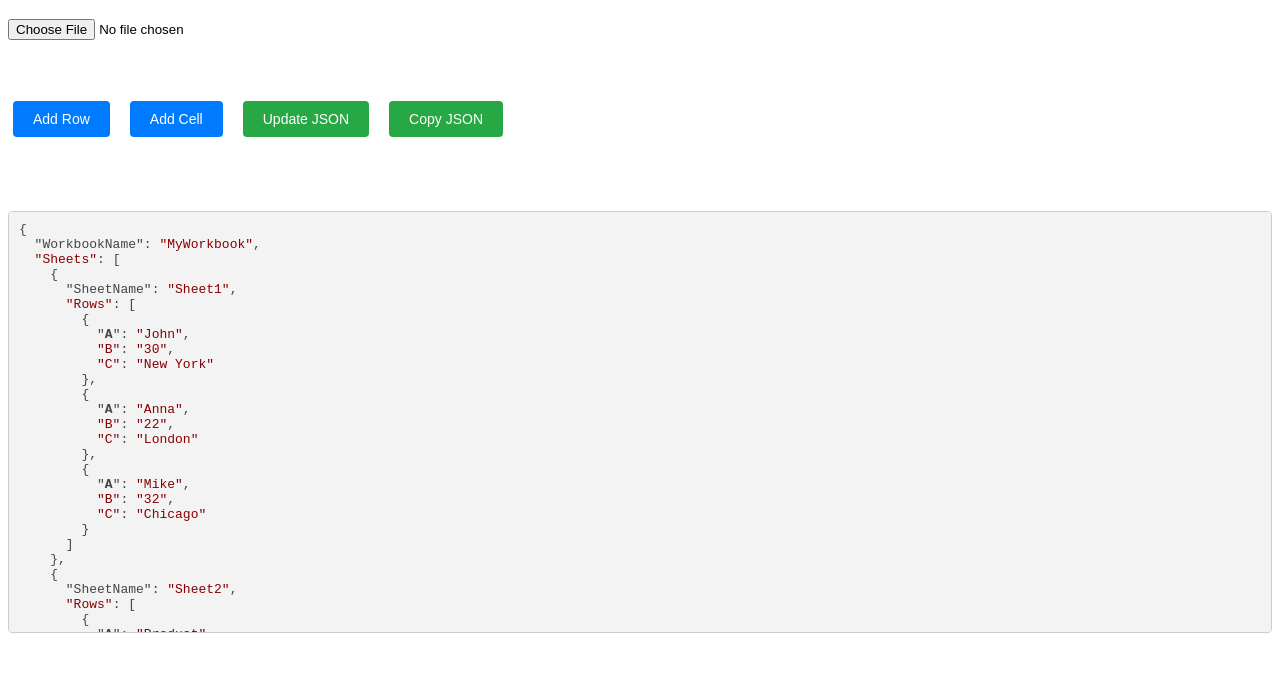
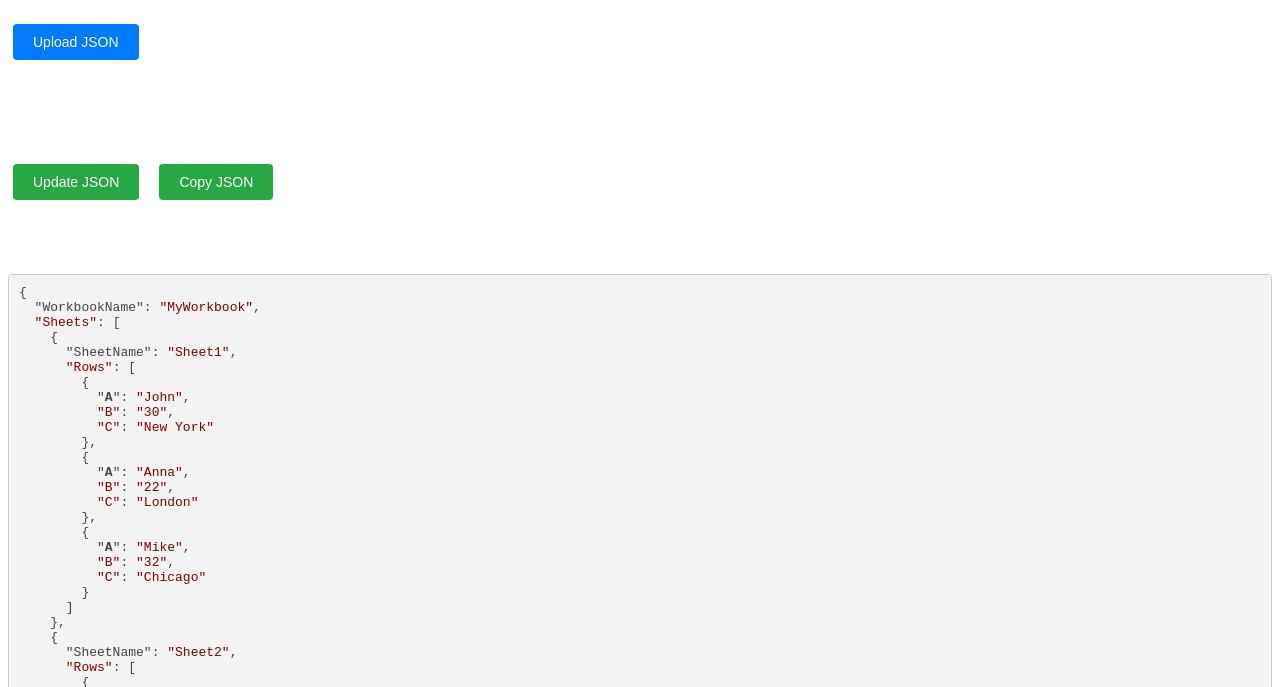
Before and after one commit to anoopsimon/json-editor-v2, a plain HTML site: page index.html in a window 1280 px wide. Shown: the part 61-748 px from the top of the page. Drawn offline with nearby package versions, Linux system fonts and the light colour scheme.

Commit message:
fixed styling of upload button

```diff
--- a/index.html
+++ b/index.html
@@ -42,7 +42,7 @@
             gap: 10px;
             margin-bottom: 20px;
         }
-        button {
+        button, .styled-input-file {
             background-color: #007bff;
             color: white;
             border: none;
@@ -52,8 +52,21 @@
             border-radius: 4px;
             font-size: 14px;
         }
-        button:hover {
+        button:hover, .styled-input-file:hover {
             background-color: #0056b3;
+        }
+        .styled-input-file {
+            display: inline-block;
+            position: relative;
+        }
+        .styled-input-file input[type="file"] {
+            position: absolute;
+            opacity: 0;
+            width: 100%;
+            height: 100%;
+            top: 0;
+            left: 0;
+            cursor: pointer;
         }
         .context-menu {
             display: none;
@@ -116,8 +129,13 @@
 </head>
 <body>
     <h1>JSON Table Editor</h1>
-    <input type="file" id="fileInput" />
-    <button id="viewTableButton" onclick="viewAsTable()" style="display: none;">View as Table</button>
+    <div class="button-group">
+        <label class="styled-input-file">
+            Upload JSON
+            <input type="file" id="fileInput" />
+        </label>
+        <button id="viewTableButton" onclick="viewAsTable()" style="display: none;">View as Table</button>
+    </div>
     <br><br>
     <div id="loader"></div>
     <div id="progressMessage"></div>
@@ -129,8 +147,6 @@
         <tbody id="jsonTableBody"></tbody>
     </table>
     <div class="button-group">
-        <button onclick="addRow()">Add Row</button>
-        <button onclick="addCell()">Add Cell</button>
         <button onclick="updateJSON()" class="highlight-button">Update JSON</button>
         <button id="copyJsonButton" onclick="copyJSON()" class="highlight-button" style="display: none;">Copy JSON</button>
     </div>
@@ -248,30 +264,12 @@
             document.querySelector(`tr[data-row-index="${rowIndex}"]`).classList.add('selected-row');
         }
 
-        function addRow() {
-            const sheet = workbook.Sheets[currentSheetIndex];
-            const newRow = {};
-            const keys = Object.keys(sheet.Rows[0]);
-            keys.forEach(key => newRow[key] = '');
-            sheet.Rows.push(newRow);
-            createTableFromJSON();
-        }
-
         function deleteCurrentRow() {
             if (contextMenuRowIndex !== null) {
                 const sheet = workbook.Sheets[currentSheetIndex];
                 sheet.Rows.splice(contextMenuRowIndex, 1);
                 createTableFromJSON();
                 contextMenuRowIndex = null;
-            }
-        }
-
-        function addCell() {
-            const sheet = workbook.Sheets[currentSheetIndex];
-            const newKey = prompt("Enter the name for the new cell:");
-            if (newKey) {
-                sheet.Rows.forEach(row => row[newKey] = '');
-                createTableFromJSON();
             }
         }
 
```
